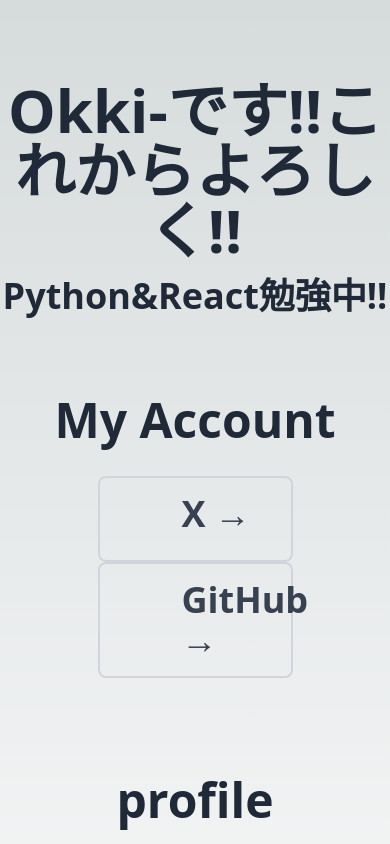
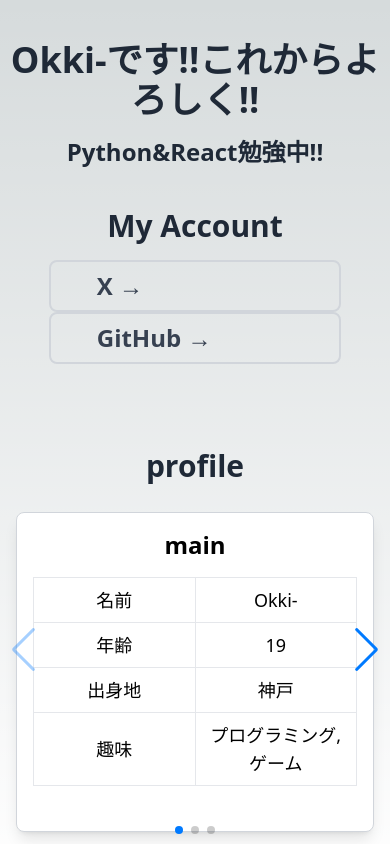
Before and after one commit to Okkyyt/my-homepage, a Next.js app: page / in a window 390 px wide. Shown: the top 844 px of the page. Built offline with nearby package versions, Linux system fonts and the light colour scheme; no server answers.

Commit message:
add mediaquery

```diff
--- a/app/page.tsx
+++ b/app/page.tsx
@@ -75,20 +75,22 @@ const ProfileCard: React.FC<{ profile: ProfileType }> = ({ profile }) => {
 };
 
 export default function Home() {
-  console.log(SampleSVG);
   const xHandle = process.env.NEXT_PUBLIC_X_URL;
   const githubHandle = process.env.NEXT_PUBLIC_GITHUB_URL;
+
   return (
     <main className="flex flex-col items-center justify-between font-sans w-full overflow-hidden">
       {/* Title */}
-      <div className="text-center mt-20 mb-20 w-full font-bold text-gray-800 relative z-10">
-        <h1 className="text-6xl">Okki-です!!これからよろしく!!</h1>
-        <h2 className="text-4xl mt-4">Python&React勉強中!!</h2>
+      <div className="text-center mt-10 sm:mt-20 mb-10 sm:mb-20 w-full font-bold text-gray-800 relative z-10">
+        <h1 className="text-4xl sm:text-6xl">
+          Okki-です!!<span>これからよろしく!!</span>
+        </h1>
+        <h2 className="text-2xl sm:text-4xl mt-4">Python&React勉強中!!</h2>
       </div>
 
       {/* Link */}
-      <div className="group flex flex-col items-center mb-20 w-full relative">
-        <div className="relative w-full max-w-full h-[300px] overflow-hidden">
+      <div className="group flex flex-col items-center mb-10 sm:mb-20 w-full relative">
+        <div className="relative w-full max-w-full h-[200px] sm:h-[300px] overflow-hidden">
           <Image
             src={SampleSVG}
             alt="React Logo"
@@ -97,12 +99,12 @@ export default function Home() {
             className="absolute inset-0 opacity-0 transition-all duration-500 transform translate-x-full translate-y-full group-hover:opacity-100 group-hover:translate-x-0 group-hover:translate-y-0"
           />
           <div className="flex flex-col items-center w-full relative">
-            <h3 className="text-5xl text-center font-bold text-gray-800 relative z-10">
+            <h3 className="text-3xl sm:text-5xl text-center font-bold text-gray-800 relative z-10">
               My Account
             </h3>
-            <div className="mt-8 text-4xl w-1/2 relative z-10">
+            <div className="mt-4 sm:mt-8 text-2xl sm:text-4xl w-3/4 sm:w-1/2 relative z-10">
               <Link
-                className="group/link border-solid border-2 p-4 rounded-lg border-gray-300 hover:border-blue-500 flex transition-all hover:bg-blue-50 hover:shadow-lg"
+                className="group/link border-solid border-2 p-2 sm:p-4 rounded-lg border-gray-300 hover:border-blue-500 flex transition-all hover:bg-blue-50 hover:shadow-lg"
                 href={`https://x.com/${xHandle}`}
                 target="_blank"
                 rel="noopener noreferrer"
@@ -110,16 +112,16 @@ export default function Home() {
                 <Image
                   src="/images/x_logo.jpg"
                   alt="x_logo"
-                  width={50}
-                  height={50}
-                  className="mr-4 opacity-0 group-hover/link:opacity-100 transition-opacity duration-300"
+                  width={30}
+                  height={30}
+                  className="mr-2 sm:mr-4 opacity-0 group-hover/link:opacity-100 transition-opacity duration-300"
                 />
                 <p className="font-semibold text-gray-700 group-hover/link:text-blue-500 transition-colors duration-300">
                   X &rarr;
                 </p>
               </Link>
               <Link
-                className="group/link border-solid border-2 p-4 rounded-lg border-gray-300 hover:border-blue-500 flex transition-all hover:bg-blue-50 hover:shadow-lg"
+                className="group/link border-solid border-2 p-2 sm:p-4 rounded-lg border-gray-300 hover:border-blue-500 flex transition-all hover:bg-blue-50 hover:shadow-lg"
                 href={`https://github.com/${githubHandle}`}
                 target="_blank"
                 rel="noopener noreferrer"
@@ -127,9 +129,9 @@ export default function Home() {
                 <Image
                   src="/images/github_logo.jpg"
                   alt="github_logo"
-                  width={50}
-                  height={50}
-                  className="mr-4 opacity-0 group-hover/link:opacity-100 transition-opacity duration-300"
+                  width={30}
+                  height={30}
+                  className="mr-2 sm:mr-4 opacity-0 group-hover/link:opacity-100 transition-opacity duration-300"
                 />
                 <p className="font-semibold text-gray-700 group-hover/link:text-blue-500 transition-colors duration-300">
                   GitHub &rarr;
@@ -141,7 +143,7 @@ export default function Home() {
       </div>
 
       {/* profile */}
-      <div className="group text-center mb-20 w-full relative">
+      <div className="group text-center mb-10 sm:mb-20 w-full relative">
         <div
           className="
           absolute
@@ -162,7 +164,7 @@ export default function Home() {
             objectFit="contain"
           />
         </div>
-        <h3 className="text-5xl font-bold text-gray-800 relative z-10">
+        <h3 className="text-3xl sm:text-5xl font-bold text-gray-800 relative z-10">
           profile
         </h3>
         <div className="mt-3 relative z-10">
@@ -170,9 +172,15 @@ export default function Home() {
             modules={[Navigation, Pagination]}
             loop={false}
             speed={1500}
-            slidesPerView={2} // Adjust this to show part of the next slide
-            centeredSlides={true} // Center the slide when it comes into view
-            spaceBetween={30}
+            slidesPerView={1}
+            centeredSlides={true}
+            spaceBetween={10}
+            breakpoints={{
+              640: {
+                slidesPerView: 2,
+                spaceBetween: 30,
+              },
+            }}
             navigation={{
               nextEl: ".swiper-button-next",
               prevEl: ".swiper-button-prev",
```
Lines whose indentation alone changed are shown as unchanged.
